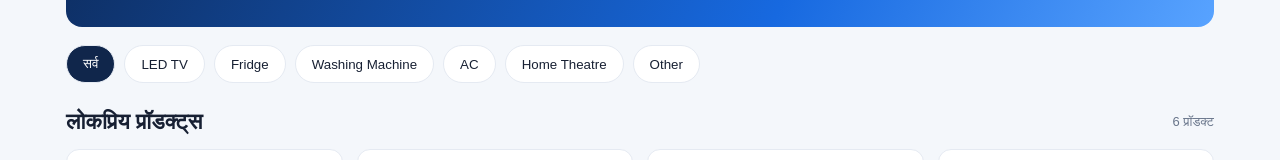
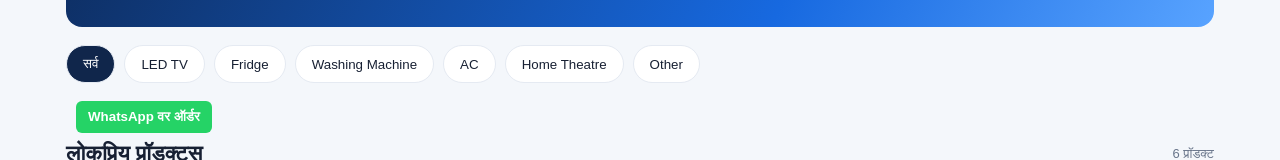
Before and after one commit to saielectronic/sai-electronic-store, a plain HTML site: page index.html in a window 1280 px wide. Shown: the part 316-476 px from the top of the page. Drawn offline with Linux system fonts and the light colour scheme.

```diff
--- a/index.html
+++ b/index.html
@@ -30,7 +30,8 @@ main{max-width:1180px;margin:auto;padding:18px 16px}.hero{background:linear-grad
 <main>
   <section class="hero"><div><span class="tag">SAI Electronic Faizpur</span><h1>घरासाठी योग्य इलेक्ट्रॉनिक्स, एका ठिकाणी!</h1><p>LED TV • फ्रिज • वॉशिंग मशीन • AC • होम थिएटर<br>ऑफर आणि उपलब्धतेसाठी दुकानाशी संपर्क करा.</p><button class="primary" onclick="document.getElementById('products').scrollIntoView({behavior:'smooth'})">खरेदी सुरू करा</button></div><div class="tv">📺</div></section>
   <div class="categories" id="categories"></div>
-  <section class="panel" id="cartPanel"><div class="section-head"><h2>तुमची कार्ट</h2><button onclick="toggleCart()">बंद करा</button></div><div id="cartItems"></div><div class="row"><strong id="total">एकूण: ₹0</strong><button class="primary" onclick="copyOrder()">ऑर्डर तपशील कॉपी करा</button></div><p class="muted">ही डेमो कार्ट आहे. ऑर्डर निश्चित करण्यासाठी दुकानाशी संपर्क करा.</p></section>
+  <section class="panel" id="cartPanel"><div class="section-head"><h2>तुमची कार्ट</h2><button onclick="toggleCart()">बंद करा</button></div><div id="cartItems"></div><div class="row"><strong id="total">एकूण: ₹0</strong><button class="primary" onclick="copyOrder()">ऑर्डर तपशील कॉपी करा</button></div><p class="muted">ही डेमो कार्ट आहे. ऑर्डर निश्चित करण्यासाठी दुकानाशी संपर्क करा.</p></section> <button onclick="sendOrderToWhatsApp()" style="background: #25d366; color: white; padding: 8px 12px; border: none; border-radius: 6px; font-weight: bold; margin-left: 10px;">WhatsApp वर ऑर्डर</button>
+
   <section class="panel" id="adminPanel"><div class="section-head"><h2>Admin – प्रॉडक्ट व्यवस्थापन</h2><button onclick="toggleAdmin()">बंद करा</button></div><div class="notice">ही आवृत्ती तुमच्या या ब्राउझरमध्येच माहिती जतन करते. सार्वजनिक वेबसाइटवरील ग्राहकांचे ऑर्डर किंवा सुरक्षित लॉगिन यासाठी सर्व्हर जोडणे आवश्यक आहे.</div><div class="row"><div class="field"><label>प्रॉडक्टचे नाव</label><input id="pname" placeholder="उदा. 32 inch LED TV"></div><div class="field"><label>किंमत (₹)</label><input id="pprice" type="number" placeholder="11499"></div><div class="field"><label>कॅटेगरी</label><select id="pcat"><option>LED TV</option><option>Fridge</option><option>Washing Machine</option><option>AC</option><option>Home Theatre</option><option>Other</option></select></div><div class="field"><label>इमोजी</label><select id="pemoji"><option>📺</option><option>🧊</option><option>🧺</option><option>❄️</option><option>🔊</option><option>🔌</option></select></div></div><button class="primary" onclick="addProduct()">प्रॉडक्ट जोडा</button><div id="adminList"></div></section>
   <div class="section-head" id="products"><h2>लोकप्रिय प्रॉडक्ट्स</h2><span class="muted" id="resultCount"></span></div>
   <div class="grid" id="productGrid"></div>
```
